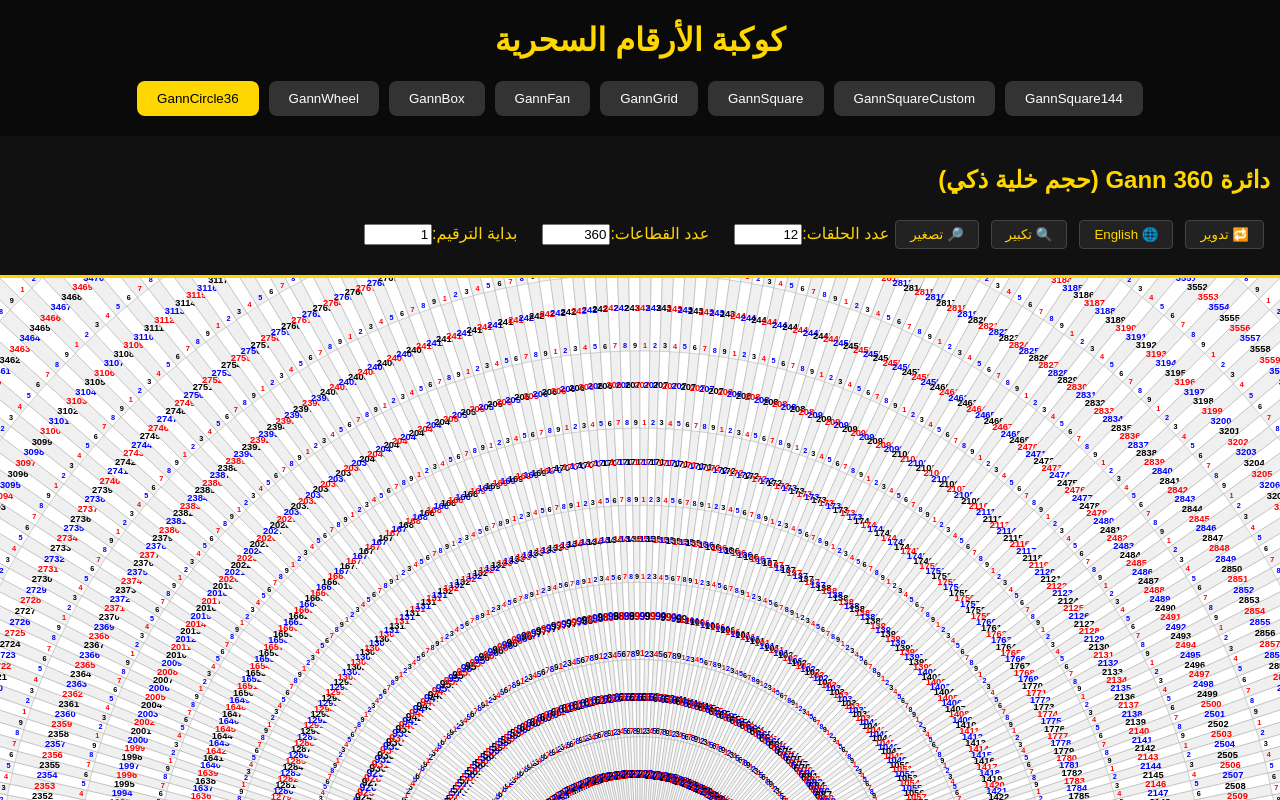
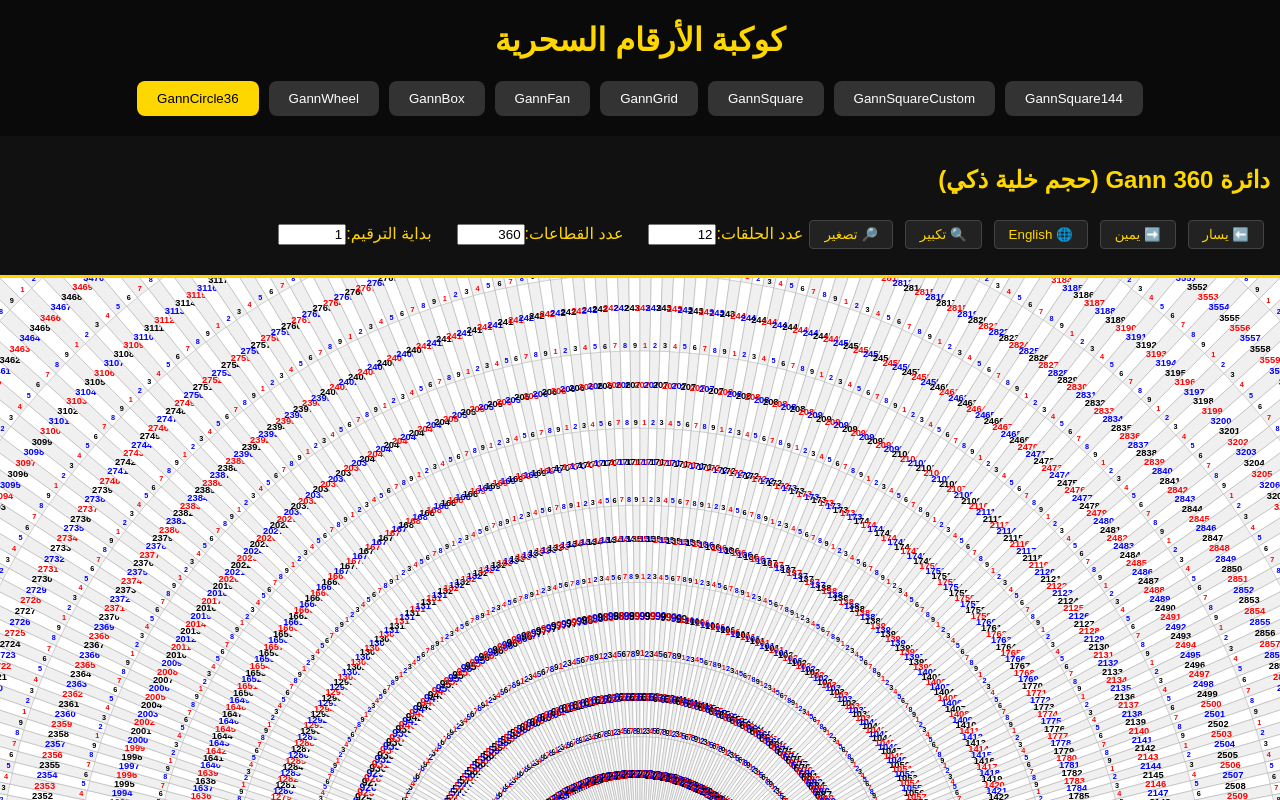
Before and after one commit to saloqbi/TasiGanzilla, a React (Vite) app: page / in a window 1280 px wide. Both pictures are taken after a click on the button "GannCircle36". Shown: the top 800 px of the page. Built offline with nearby package versions, Linux system fonts and the light colour scheme.

Commit message:
Update GannCircle36.jsx

```diff
--- a/src/components/GannTools/GannCircle36.jsx
+++ b/src/components/GannTools/GannCircle36.jsx
@@ -77,11 +77,18 @@ const getDigitColor = (digit) => {
   return "#000"; // افتراضي (احتياط)
 };
 
-  const handleRotate = () =>
+  const rotateLeft = () =>
+  setSettings((prev) => ({
+    ...prev,
+    rotation: (prev.rotation - 10 + 360) % 360,
+  }));
+
+const rotateRight = () =>
   setSettings((prev) => ({
     ...prev,
     rotation: (prev.rotation + 10) % 360,
   }));
+
 
   const toggleLang = () =>
     setSettings((prev) => ({
@@ -128,9 +135,14 @@ const getDigitColor = (digit) => {
       </h2>
 
       <div style={{ marginBottom: 10, flexWrap: "wrap" }}>
-        <button onClick={handleRotate} style={buttonStyle}>
-          🔁 {settings.language === "ar" ? "تدوير" : "Rotate"}
+        <button onClick={() => rotateLeft()} style={buttonStyle}>
+	  ⬅️ {settings.language === "ar" ? "يسار" : "Left"}
 	</button>
+
+	<button onClick={() => rotateRight()} style={buttonStyle}>
+  	➡️ {settings.language === "ar" ? "يمين" : "Right"}
+	</button>
+
         <button onClick={toggleLang} style={buttonStyle}>
           🌐 {settings.language === "ar" ? "English" : "العربية"}
         </button>
@@ -222,39 +234,41 @@ const getDigitColor = (digit) => {
     onMouseUp={handleMouseUp}
     onMouseLeave={handleMouseUp}
   >
+
         <g
           transform={`translate(${drag.x}, ${drag.y}) scale(${zoom}) translate(${(1 - zoom) * center}, ${(1 - zoom) * center})`}
         >
-// 🧭 عرض الزوايا فقط بدون الرقم المختزل
-{Array.from({ length: 36 }).map((_, i) => {
-  const angle = 10 + i * 10;
-  const angleStart = i * angleStep;
-  const angleMid = angleStart + angleStep / 2;
-  const angleRad = angleMid + (settings.rotation * Math.PI) / 180;
+// 🔵 حلقة داخلية ثابتة: الأرقام من 1 إلى 36 فقط (بدون تكرار)
+{Array.from({ length: 36 }).map((_, index) => {
+  const fixedValue = index + 1;
+  const angle = index * angleStep + (settings.rotation * Math.PI) / 180;
 
-  const cellIndex = i % 9; // من 0 إلى 8
-  const cellValue = settings.startValue + cellIndex;
-  const reduced = reduceToDigit(cellValue); // اللون حسب الرقم المرتبط بالخلية
+  const r1 = innerRadius - 20;
+  const r2 = innerRadius + 5;
+  const angleMid = angle + angleStep / 2;
+  const rMid = (r1 + r2) / 2;
 
-  const rMid = innerRadius - 20;
-  const x = center + rMid * Math.cos(angleRad);
-  const y = center + rMid * Math.sin(angleRad);
+  const x = center + rMid * Math.cos(angleMid);
+  const y = center + rMid * Math.sin(angleMid);
 
   return (
+    <g key={`fixed-digit-${index}`}>
       <text
-      key={`angle-${angle}`}
         x={x}
         y={y}
-      fill={getDigitColor(reduced)}
-      fontSize={8}
+        fill="#008000"
+        fontSize={9}
         textAnchor="middle"
         dominantBaseline="middle"
         fontWeight="bold"
       >
-      {angle}
+        {fixedValue}
       </text>
+    </g>
   );
 })}
+
+
 
 
 
```
Lines whose indentation alone changed are shown as unchanged.
